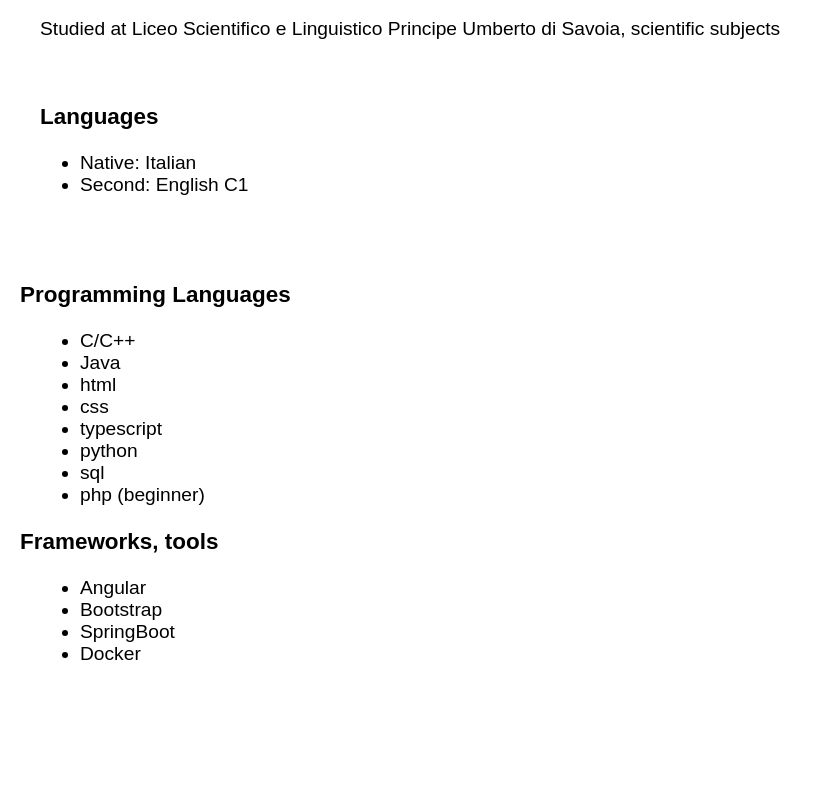
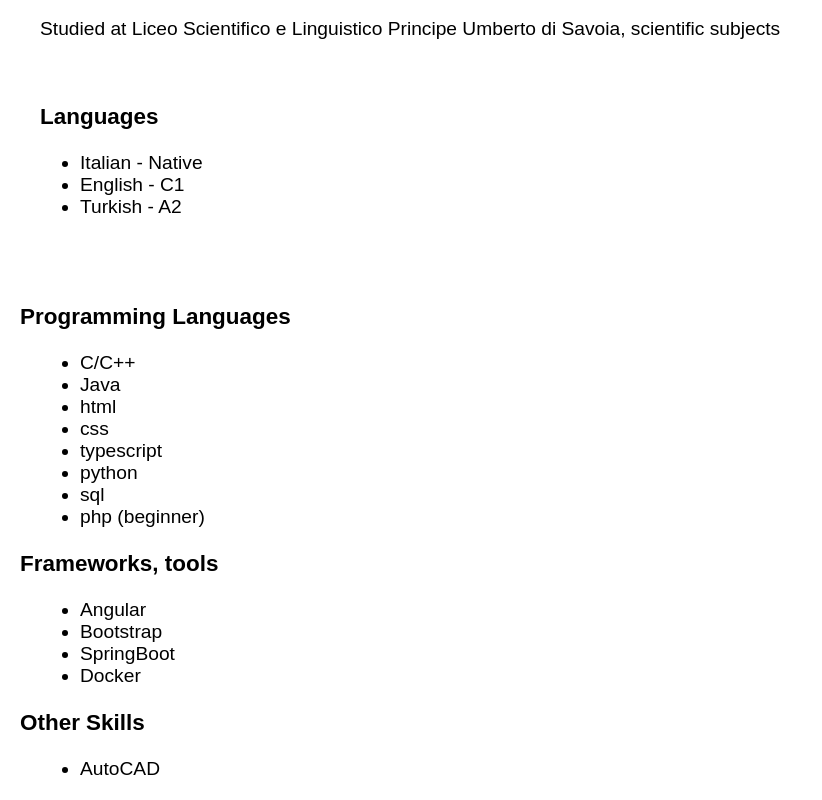
Before and after one commit to simone-05/cv, a plain HTML site: page index.html in a window 1280 px wide. Shown: the part 615-1415 px from the top of the page, without its empty margins (0-822 px from the left). Before the commit the page ends 1300 px from the top, so only its background shows below. Drawn offline with Linux system fonts and the light colour scheme.

Commit message:
Update index.html

```diff
--- a/index.html
+++ b/index.html
@@ -45,8 +45,9 @@
         <div>
             <h3>Languages</h3>
             <ul>
-                <li>Native: Italian</li>
-                <li>Second: English C1</li>
+                <li>Italian - Native</li>
+                <li>English - C1</li>
+                <li>Turkish - A2</li>
             </ul>
         </div>
     </div>
@@ -75,6 +76,12 @@
                 <li>Docker</li>
             </ul>
         </div>
+    <h3>Other Skills</h3>
+        <div style="margin-left: 20px;">
+            <ul>
+                <li>AutoCAD</li>
+            </ul>
+        </div>
     </div>
 
 </body>
```
